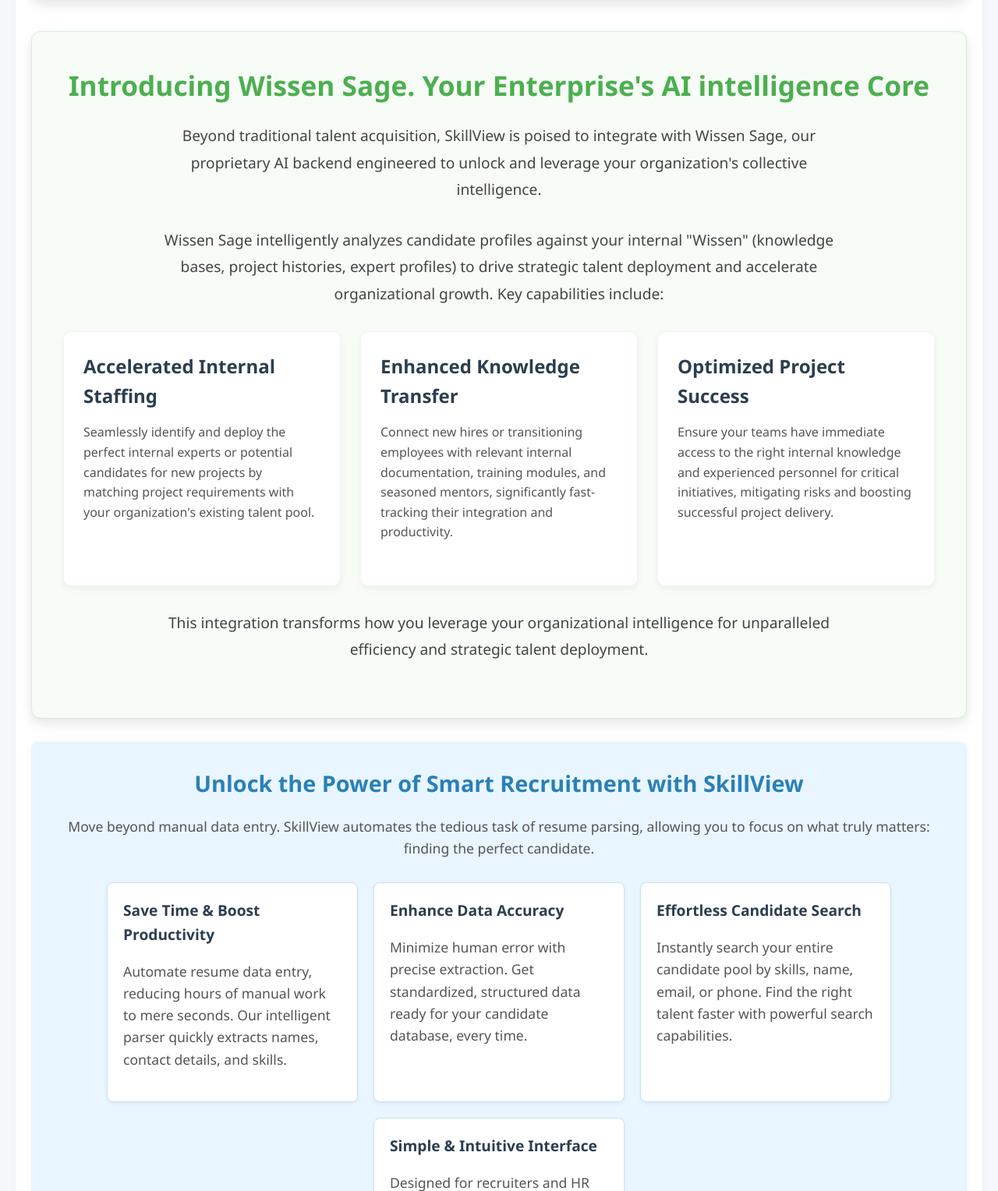
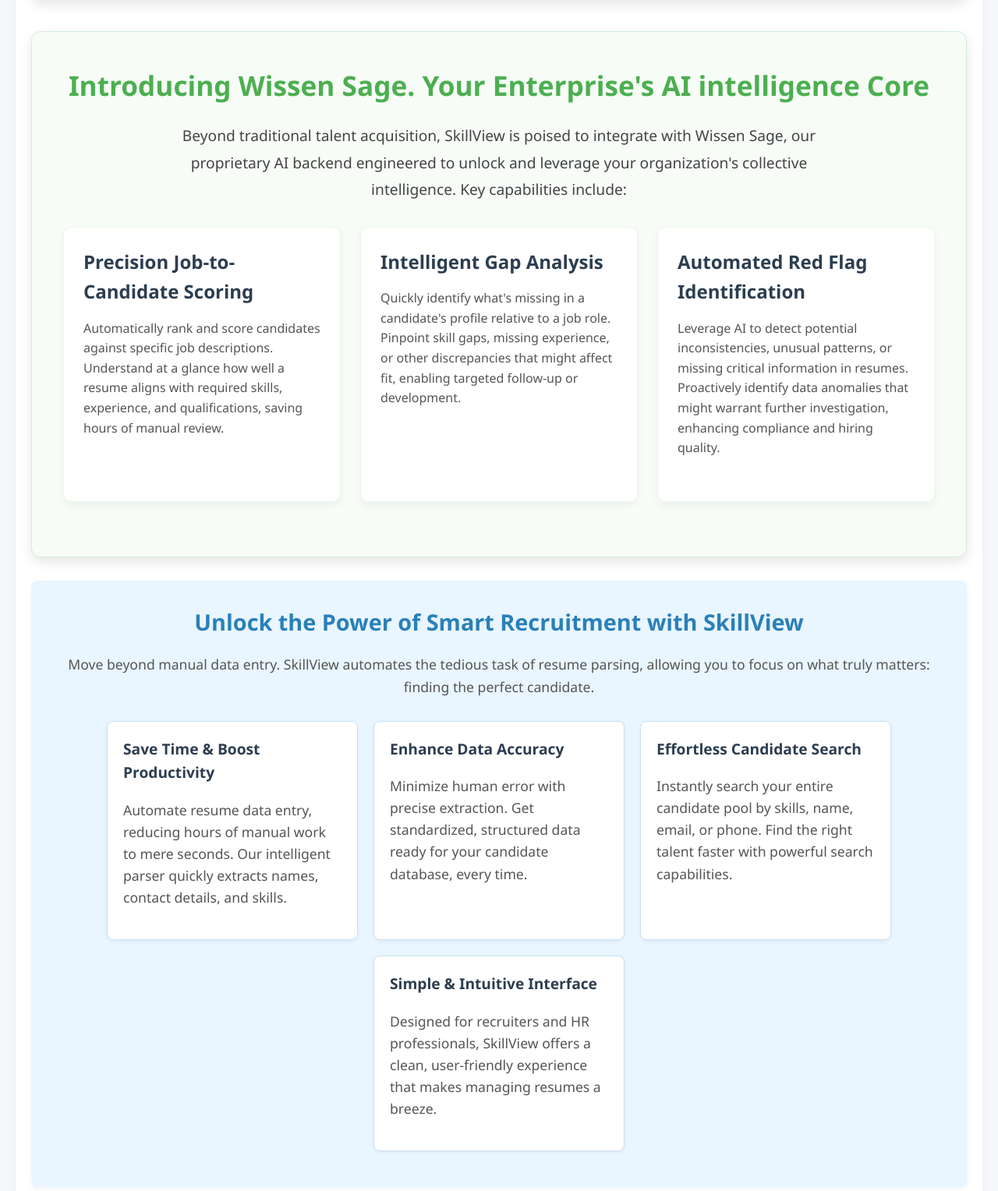
Before and after one commit to Singhajitman/resume-parser-flask, a Flask app: page /upload in a window 1280 px wide. Shown: the part 1052-2580 px from the top of the page at 78% size. Run offline with Flask 3, Linux system fonts and the light colour scheme; some libraries are stand-ins or nearby versions; some web fonts are replaced.

Commit message:
2nd changes on front end

```diff
--- a/templates/upload.html
+++ b/templates/upload.html
@@ -29,23 +29,21 @@
   {# Feature 2 - Introducing Wissen Sage AI #}
   <div class="highlight-section wissen-sage-section">
     <h3>Introducing Wissen Sage. Your Enterprise's AI intelligence Core</h3>
-    <p>Beyond traditional talent acquisition, SkillView is poised to integrate with Wissen Sage, our proprietary AI backend engineered to unlock and leverage your organization's collective intelligence.</p>
-    <p>Wissen Sage intelligently analyzes candidate profiles against your internal "Wissen" (knowledge bases, project histories, expert profiles) to drive strategic talent deployment and accelerate organizational growth. Key capabilities include:</p>
+    <p>Beyond traditional talent acquisition, SkillView is poised to integrate with Wissen Sage, our proprietary AI backend engineered to unlock and leverage your organization's collective intelligence. Key capabilities include:</p>
     <ul class="sage-capabilities">
         <li>
-            <h4>Accelerated Internal Staffing</h4>
-            <p>Seamlessly identify and deploy the perfect internal experts or potential candidates for new projects by matching project requirements with your organization's existing talent pool.</p>
+            <h4>Precision Job-to-Candidate Scoring</h4>
+            <p>Automatically rank and score candidates against specific job descriptions. Understand at a glance how well a resume aligns with required skills, experience, and qualifications, saving hours of manual review.</p>
         </li>
         <li>
-            <h4>Enhanced Knowledge Transfer</h4>
-            <p>Connect new hires or transitioning employees with relevant internal documentation, training modules, and seasoned mentors, significantly fast-tracking their integration and productivity.</p>
+            <h4>Intelligent Gap Analysis</h4>
+            <p>Quickly identify what's missing in a candidate's profile relative to a job role. Pinpoint skill gaps, missing experience, or other discrepancies that might affect fit, enabling targeted follow-up or development.</p>
         </li>
         <li>
-            <h4>Optimized Project Success</h4>
-            <p>Ensure your teams have immediate access to the right internal knowledge and experienced personnel for critical initiatives, mitigating risks and boosting successful project delivery.</p>
+            <h4>Automated Red Flag Identification</h4>
+            <p>Leverage AI to detect potential inconsistencies, unusual patterns, or missing critical information in resumes. Proactively identify data anomalies that might warrant further investigation, enhancing compliance and hiring quality.</p>
         </li>
     </ul>
-    <p>This integration transforms how you leverage your organizational intelligence for unparalleled efficiency and strategic talent deployment.</p>
   </div>
 
 
```
